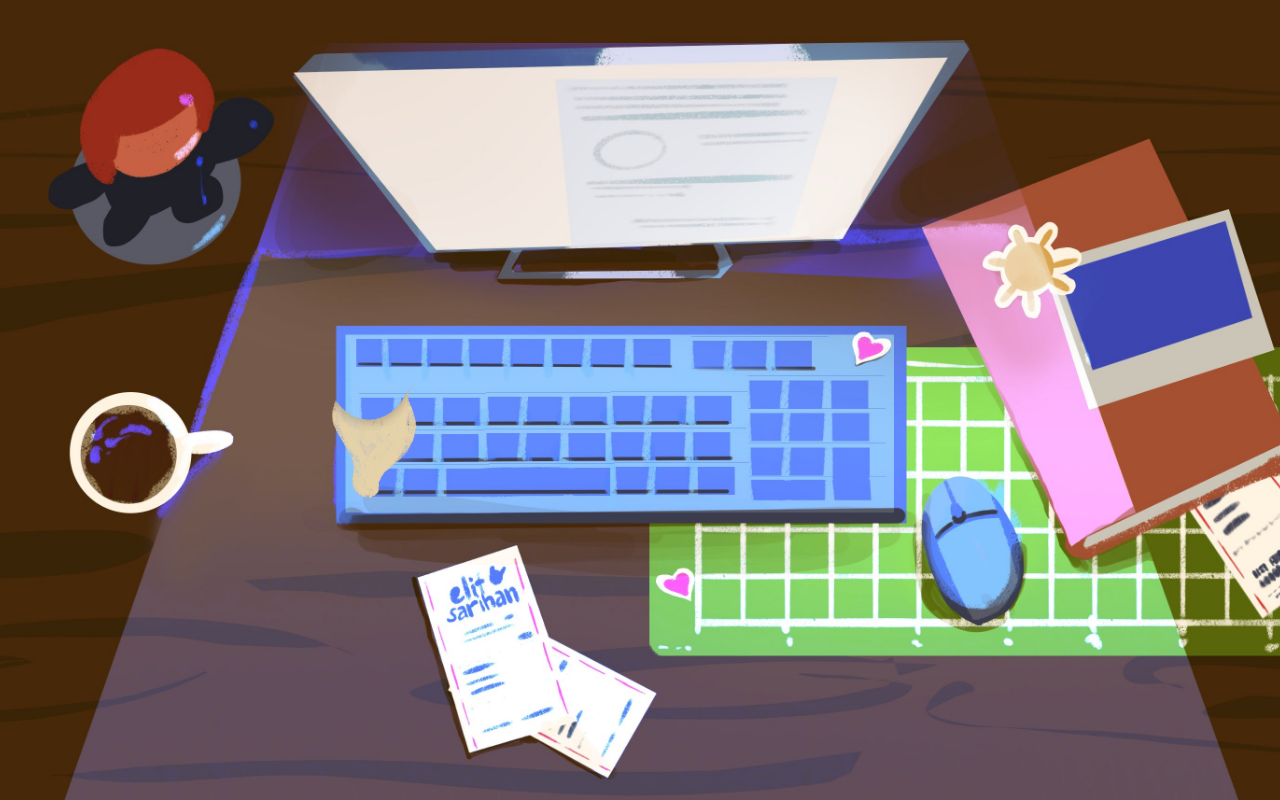
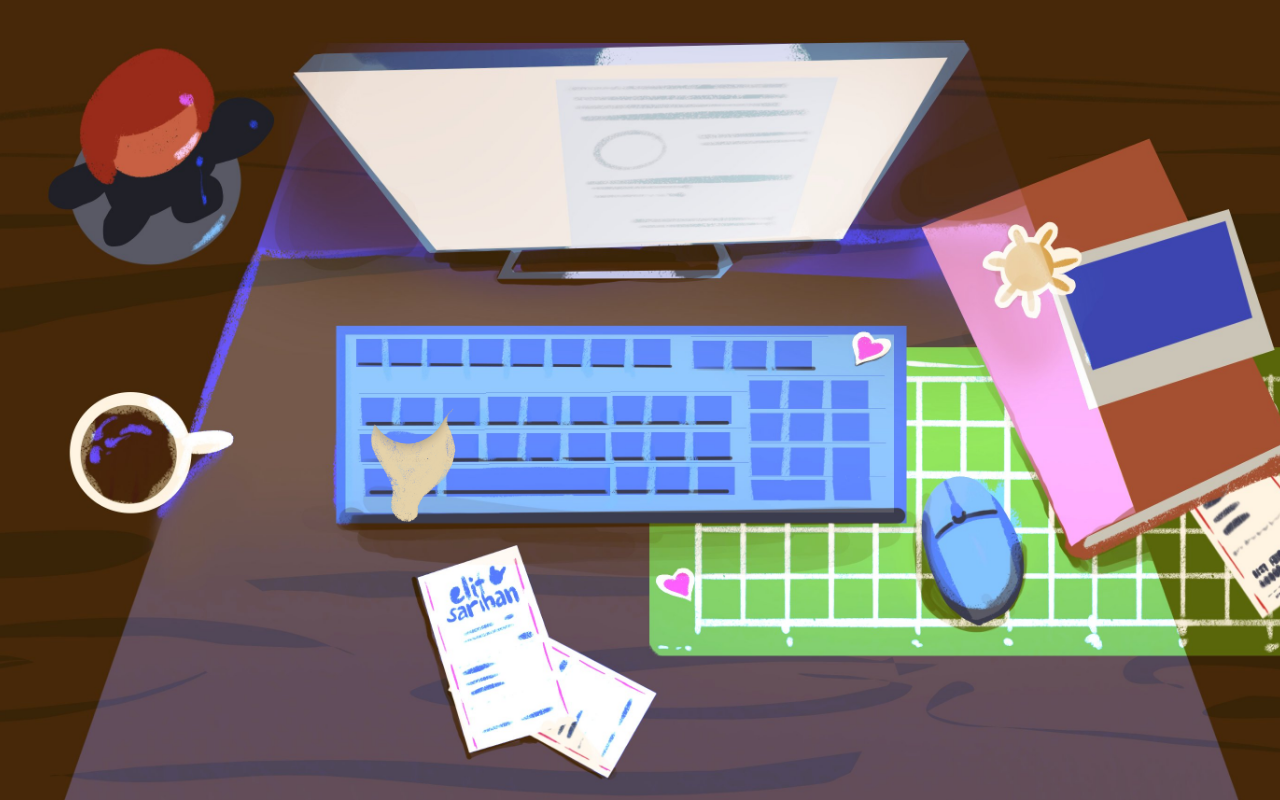
Before and after one commit to elkreativelibrary/portfolio, a plain HTML site: page index.html in a window 1280 px wide. Drawn offline with Linux system fonts and the light colour scheme.

Commit message:
Update index.html

```diff
--- a/index.html
+++ b/index.html
@@ -54,8 +54,8 @@
     /* Animated steam GIF overlay */
     .steam-animation {
       position: absolute;
-      bottom: 35%;
-      left: 13%;
+      bottom: 32%;
+      left: 16%;
       width: 30%;
       height: auto;
       z-index: 10;
```
